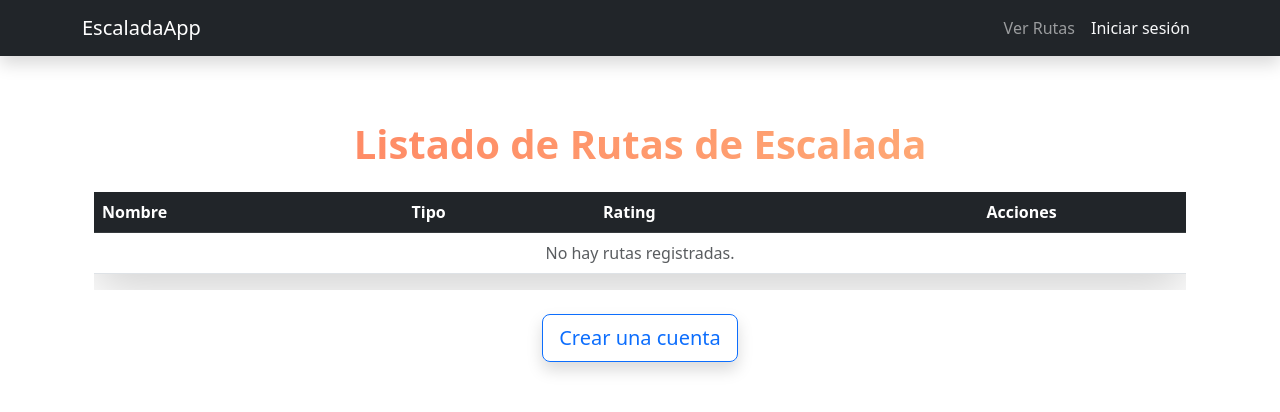
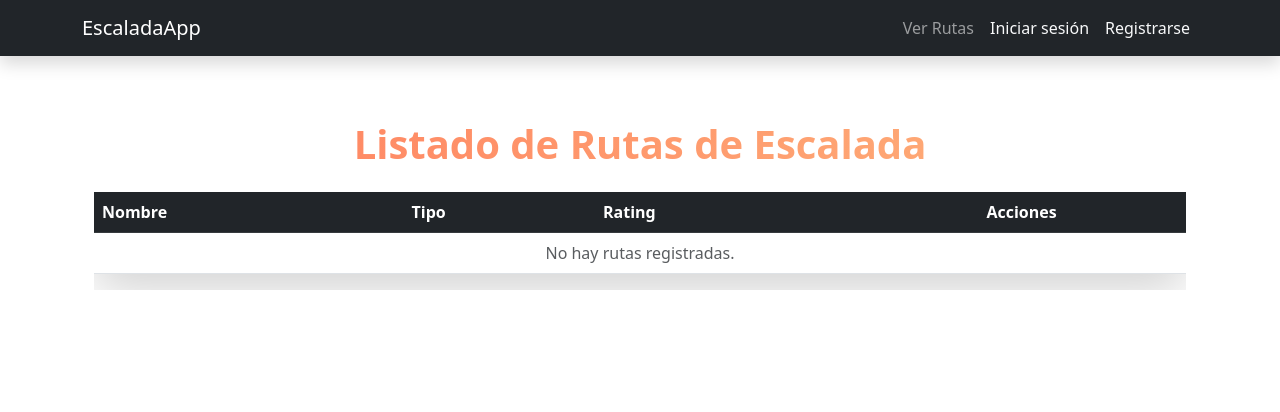
Before and after one commit to enlike21/ClimbUp, a Symfony app: template templates/route/index.html.twig in a window 1280 px wide. Shown: the top 412 px of the page. Run offline with Twig, Linux system fonts and the light colour scheme; the template is opened without the code that fills it, so the values that code supplies are empty; some libraries are stand-ins or nearby versions.

```diff
--- a/templates/base.html.twig
+++ b/templates/base.html.twig
@@ -27,6 +27,7 @@
                         <a class="nav-link" href="{{ path('app_route_user_view') }}">Ver Rutas</a>
                     </li>
                 {% endif %}
+
                 {% if app.user %}
                     <li class="nav-item">
                         <a class="nav-link text-danger" href="{{ path('logout') }}">Cerrar sesión</a>
@@ -34,6 +35,9 @@
                 {% else %}
                     <li class="nav-item">
                         <a class="nav-link text-light" href="{{ path('login') }}">Iniciar sesión</a>
+                    </li>
+                    <li class="nav-item">
+                        <a class="nav-link text-light" href="{{ path('app_register') }}">Registrarse</a>
                     </li>
                 {% endif %}
             </ul>
--- a/templates/route/index.html.twig
+++ b/templates/route/index.html.twig
@@ -36,7 +36,7 @@
                 {% for route in routes %}
                     <tr class="align-middle">
                         <td class="fw-bold">{{ route.name }}</td>
-                        <td><span class="badge bg-gradient text-light">{{ route.routeType }}</span></td>
+                        <td><span class="badge bg-gradient text-light">{{ route.routeType.value }}</span></td>
                         <td>{{ route.rating }}</td>
                         <td class="text-center d-flex justify-content-center gap-2">
                             <a href="{{ path('app_route_show', {'id': route.id}) }}" class="btn btn-sm btn-outline-info shadow-sm">👁 Ver</a>
@@ -56,11 +56,6 @@
                 {% endfor %}
                 </tbody>
             </table>
-        </div>
-
-        <!-- Enlace de Registro -->
-        <div class="text-center mt-4">
-            <a href="{{ path('app_register') }}" class="btn btn-lg btn-outline-primary shadow">Crear una cuenta</a>
         </div>
     </div>
 
--- a/templates/route/show.html.twig
+++ b/templates/route/show.html.twig
@@ -7,8 +7,7 @@
 
     <div class="card shadow-lg p-4 mt-4">
         <div class="card-body">
-            <h5 class="card-title text-primary fw-bold">Tipo de Ruta: <span class="badge bg-secondary">{{ route.routeType }}</span></h5>
-
+            <h5 class="card-title text-primary fw-bold">Tipo de Ruta: <span class="badge bg-secondary">{{ route.routeType.value }}</span></h5>
             <p class="card-text"><strong>Rating:</strong> {{ route.rating }}</p>
             <p class="card-text"><strong>Longitud:</strong> {{ route.length }} metros</p>
             <p class="card-text"><strong>Número de largos:</strong> {{ route.pitches }}</p>
--- a/templates/route/user_view.html.twig
+++ b/templates/route/user_view.html.twig
@@ -12,7 +12,7 @@
                     <div class="card shadow-sm h-100">
                         <div class="card-body d-flex flex-column">
                             <h5 class="card-title text-center text-dark fw-bold">{{ route.name }}</h5>
-                            <p class="card-text"><strong>Tipo:</strong> {{ route.routeType }}</p>
+                            <p class="card-text"><strong>Tipo:</strong> {{ route.routeType.value }}</p>
                             <p class="card-text"><strong>Rating:</strong> {{ route.rating }}</p>
                             <p class="card-text"><strong>Longitud:</strong> {{ route.length }} metros</p>
                             <p class="card-text"><strong>Número de largos:</strong> {{ route.pitches }}</p>
```
Also changed, not shown: src/Controller/RouteController.php (+9 -0 lines).
